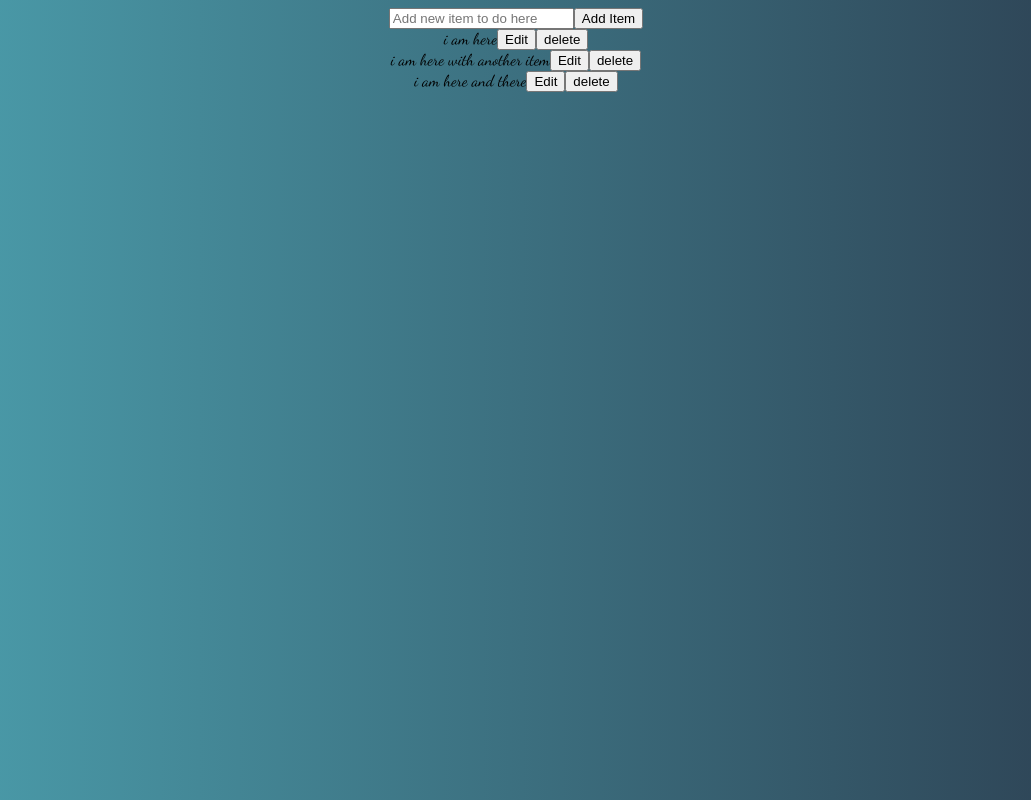
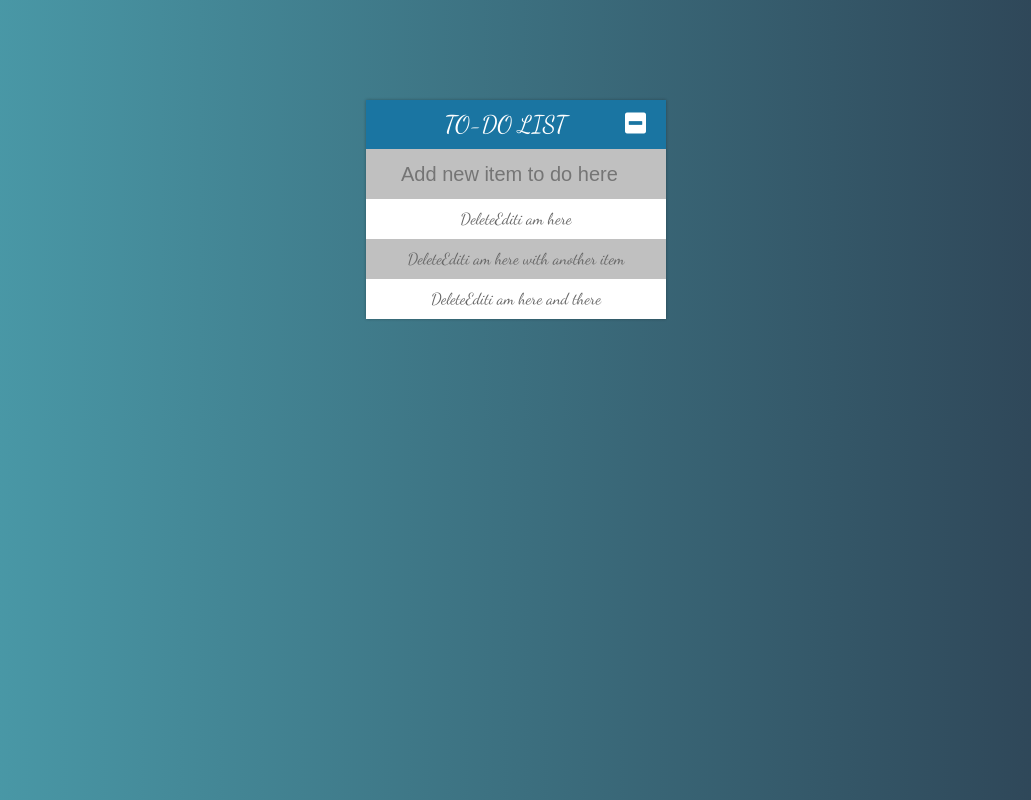
Before and after one commit to JosueJMartinez/react-to-do-list, a React (Create React App) app: page / in a window 1280 px wide. Shown: the whole page, without its empty margins (124-1155 px from the left). Built offline with nearby package versions, Linux system fonts and the light colour scheme.

Commit message:
Working on presentation of list in css

```diff
--- /dev/null
+++ b/src/css/ListItem.css
@@ -0,0 +1,14 @@
+.ListItem {
+	padding: 0;
+	background: #fff;
+	line-height: 40px;
+	color: #666;
+}
+.ListItem .strike-through {
+	text-decoration: line-through;
+	color: grey;
+}
+
+.ListItem form {
+	display: inline;
+}
--- /dev/null
+++ b/src/css/NewToDoForm.css
@@ -0,0 +1,15 @@
+.NewToDoForm input {
+	width: 230px;
+	padding: 2px 32px;
+	background: none;
+	line-height: 40px;
+	font-size: 20px;
+	color: #1a75a2;
+	border: 3px solid #c0c0c0;
+}
+
+.NewToDoForm input:focus {
+	border: 3px solid #1a75a2;
+	background: white;
+	outline: none;
+}
--- /dev/null
+++ b/src/css/ToDoList.css
@@ -0,0 +1,39 @@
+.ToDoList {
+	background: #c0c0c0;
+	width: 300px;
+	margin: 100px auto;
+	box-shadow: 0 0 3px rgba(0, 0, 0, .3);
+}
+
+.ToDoList ul {
+	list-style: none;
+	padding: 0;
+	margin: 0;
+}
+.ToDoList li:nth-child(2n) {
+	background: #c0c0c0;
+}
+
+.ToDoList h1 {
+	color: white;
+	background: #1a75a2;
+	margin: 0;
+	padding: 10px 20px;
+	text-transform: uppercase;
+	font-weight: normal;
+	font-size: 24px;
+}
+
+.ToDoList #plus {
+	background: #1a75a2;
+	border: none;
+	color: white;
+	float: right;
+}
+.ToDoList #plus:focus {
+	border: none;
+}
+
+.ToDoList .hideInput {
+	display: none;
+}
--- a/src/css/old.css
+++ b/src/css/old.css
@@ -0,0 +1,99 @@
+@charset "ISO-8859-1";
+
+body {
+	background: teal;
+	font-family: 'Dancing Script', serif;
+	/* 	fallback for old browsers */
+	background: #2c3e50;
+	background: -webkit-linear-gradient(to right, #4ca1af, #2c3e50);
+	/* Chrome 10-25, Safari 5.1-6 */
+	background: linear-gradient(to right, #4ca1af, #2c3e50);
+	/* W3C, IE 10+/ Edge, Firefox 16+, Chrome 26+, Opera 12+, Safari 7+ */
+}
+
+li {
+	padding: 0;
+	background: #fff;
+	line-height: 40px;
+	color: #666;
+}
+
+ul {
+	list-style: none;
+	padding: 0;
+	margin: 0;
+}
+
+input {
+	width: 100%;
+	padding: 2px 32px;
+	background: none;
+	line-height: 40px;
+	font-size: 20px;
+	color: #1a75a2;
+	border: 3px solid #c0c0c0;
+}
+
+#list {
+	background: #c0c0c0;
+	width: 300px;
+	margin: 100px auto;
+	box-shadow: 0 0 3px rgba(0, 0, 0, .3);
+}
+
+.strike {
+	text-decoration: line-through;
+	color: grey;
+}
+
+.trash {
+	color: #ffffff;
+	background: #d82207;
+
+	width: 0;
+	margin-right: 32px;
+	text-align: center;
+	height: 40px;
+	display: inline-block;
+	transform: scale(0, 1);
+	transition: 0.2s linear;
+}
+
+li:hover span {
+	width: 32px;
+	transform: scale(1, 1);
+}
+
+input:focus {
+	border: 3px solid #1a75a2;
+	background: white;
+	outline: none;
+}
+
+#plus {
+	background: #1a75a2;
+	border: none;
+	color: white;
+	float: right;
+}
+#plus:focus {
+	border: none;
+}
+
+li:nth-child(2n) {
+	background: #c0c0c0;
+}
+
+.hideInput {
+	display: none;
+}
+
+#title {
+	color: white;
+	background: #1a75a2;
+	margin: 0;
+	padding: 10px 20px;
+	text-transform: uppercase;
+	font-weight: normal;
+	font-size: 24px;
+}
--- a/src/js/App.js
+++ b/src/js/App.js
@@ -1,12 +1,11 @@
 import React from 'react';
-import logo from '../logo.svg';
 import '../css/App.css';
-import TodoList from './components/TodoList';
+import ToDoList from './components/ToDoList';
 
 function App() {
 	return (
 		<div className="App">
-			<TodoList />
+			<ToDoList />
 		</div>
 	);
 }
--- a/src/js/components/ListItem.jsx
+++ b/src/js/components/ListItem.jsx
@@ -1,9 +1,11 @@
 import React, { Component, Fragment } from 'react';
+import '../../css/ListItem.css';
 
 export default class ListItem extends Component {
 	state = {
 		content: this.props.content,
-		isEdit: false
+		isEdit: false,
+		isScratched: false
 	};
 
 	handleDelete = e => {
@@ -31,11 +33,17 @@ export default class ListItem extends Component {
 		});
 	};
 
+	handleScratch = e => {
+		this.setState({ isScratched: !this.state.isScratched });
+	};
+
 	render() {
 		return (
-			<div className="ListItem" id={this.props.id}>
+			<li className="ListItem" id={this.props.id}>
+				<span onClick={this.handleDelete}>Delete</span>
 				{this.state.isEdit ? (
 					<Fragment>
+						<span onClick={this.handleEditClick}>Cancel</span>
 						<form onSubmit={this.handleEditSubmit}>
 							<input
 								type="text"
@@ -45,17 +53,19 @@ export default class ListItem extends Component {
 								onChange={this.handleChange}
 							/>
 						</form>
-						<button onClick={this.handleEditClick}>Cancel</button>
 					</Fragment>
 				) : (
 					<Fragment>
-						{this.props.content}
-						<button onClick={this.handleEditClick}>Edit</button>
+						<span onClick={this.handleEditClick}>Edit</span>
+						<span
+							onClick={this.handleScratch}
+							className={`${this.state.isScratched && 'strike-through'}`}
+						>
+							{this.props.content}
+						</span>
 					</Fragment>
 				)}
-
-				<button onClick={this.handleDelete}>delete</button>
-			</div>
+			</li>
 		);
 	}
 }
--- a/src/js/components/NewToDoForm.jsx
+++ b/src/js/components/NewToDoForm.jsx
@@ -1,4 +1,5 @@
 import React, { Component } from 'react';
+import '../../css/NewToDoForm.css';
 
 export default class NewToDoForm extends Component {
 	state = {
@@ -18,7 +19,7 @@ export default class NewToDoForm extends Component {
 
 	render() {
 		return (
-			<div className="NewToDoForm">
+			<div className={`NewToDoForm ${!this.props.isOpen && 'hideInput'}`}>
 				<form onSubmit={this.handleSubmit}>
 					<input
 						type="text"
@@ -27,7 +28,6 @@ export default class NewToDoForm extends Component {
 						name="content"
 						onChange={this.handleChange}
 					/>
-					<button>Add Item</button>
 				</form>
 			</div>
 		);
--- a/src/js/components/TodoList.jsx
+++ b/src/js/components/TodoList.jsx
@@ -2,14 +2,16 @@ import React, { Component } from 'react';
 import ListItem from './ListItem';
 import { v4 as uuid } from 'uuid';
 import NewToDoForm from './NewToDoForm';
+import '../../css/ToDoList.css';
 
-export default class TodoList extends Component {
+export default class ToDoList extends Component {
 	state = {
 		list: [
 			{ content: 'i am here', id: 'sdjkfghdfljkghdfh' },
 			{ content: 'i am here with another item', id: 'sdjkfghdfljkghdfeh' },
 			{ content: 'i am here and there', id: 'sdjkfghdfljkghdfhd' }
-		]
+		],
+		isOpen: true
 	};
 
 	addListItem = listItem => {
@@ -34,6 +36,10 @@ export default class TodoList extends Component {
 		});
 	};
 
+	handleClick = e => {
+		this.setState({ isOpen: !this.state.isOpen });
+	};
+
 	render() {
 		const list = this.state.list.map(item => (
 			<ListItem
@@ -46,8 +52,21 @@ export default class TodoList extends Component {
 		));
 		return (
 			<div className="ToDoList">
-				<NewToDoForm handleItem={this.addListItem} />
-				{list}
+				<h1 id="title">
+					To-Do List
+					<span id="plus" onClick={this.handleClick}>
+						<i
+							className={`fas fa-${this.state.isOpen
+								? 'minus'
+								: 'plus'}-square`}
+						/>
+					</span>
+				</h1>
+				<NewToDoForm
+					isOpen={this.state.isOpen}
+					handleItem={this.addListItem}
+				/>
+				<ul>{list}</ul>
 			</div>
 		);
 	}
```
